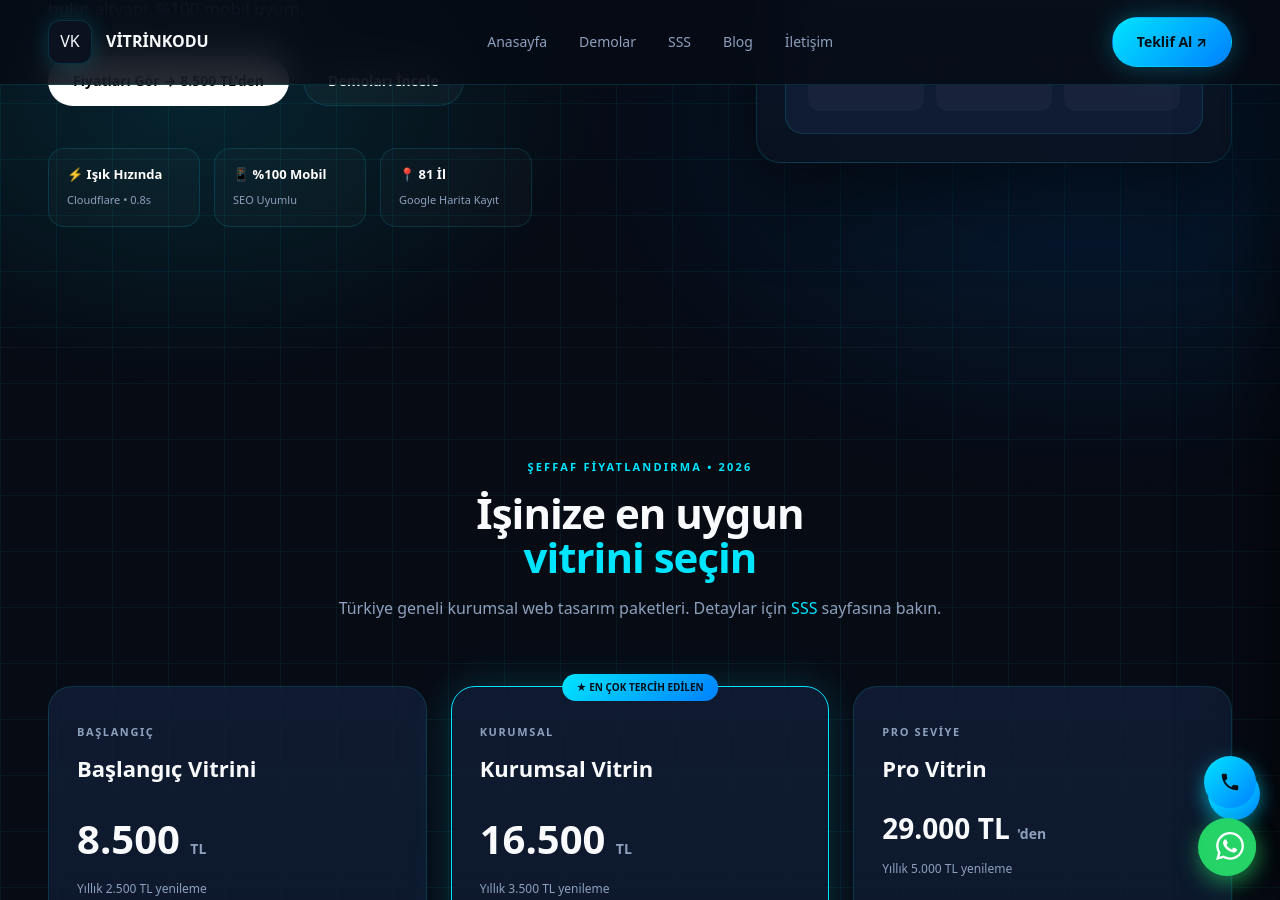
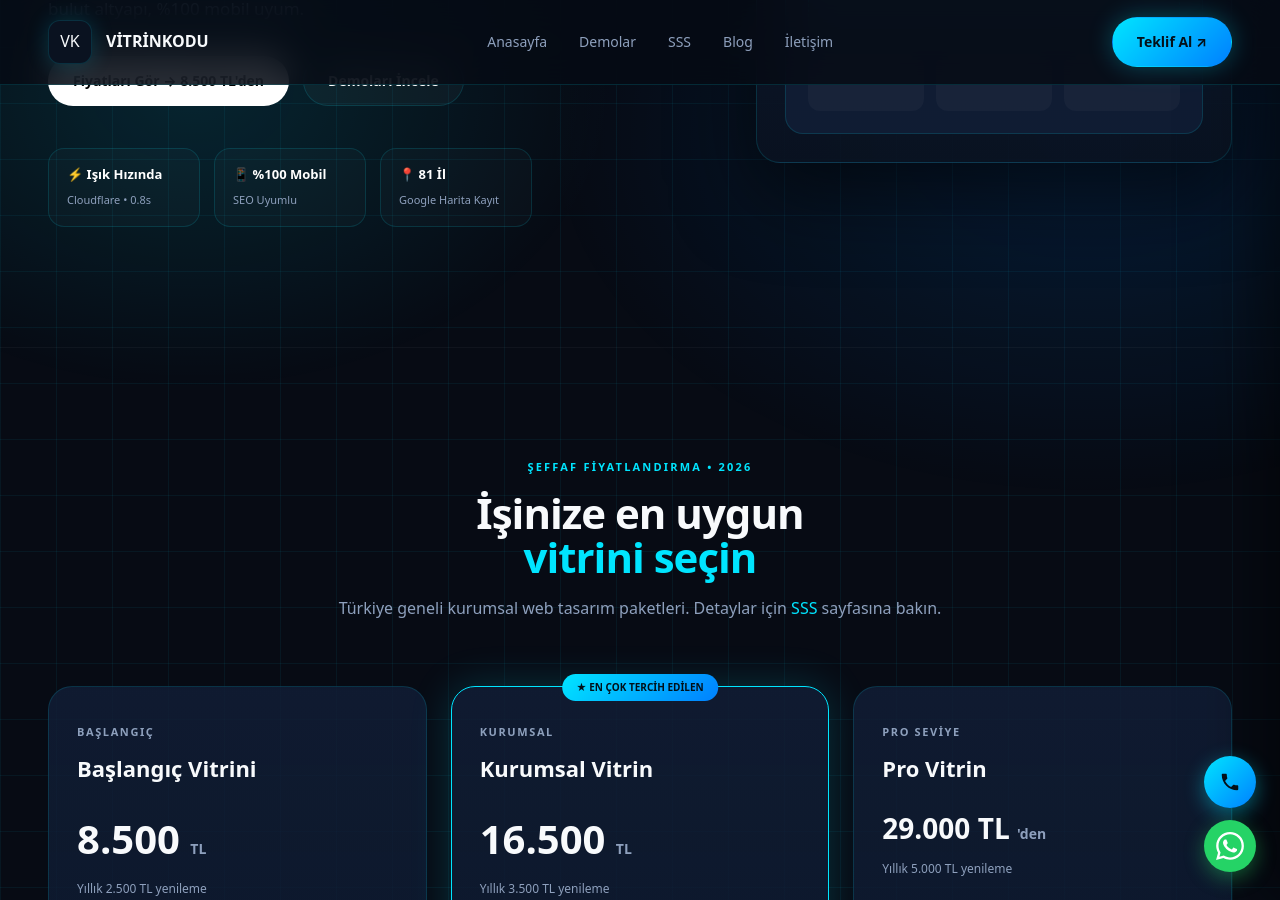
Before and after one commit to 1199mem/vitrinkodu.com.tr, a Jekyll site: the page built from index.html, in a window 1280 px wide and 900 px high, scrolled down 513 px. Built offline with Jekyll 4.4.1, drawn with Linux system fonts in a browser that asks for light colours.

Commit message:
index.html

```diff
--- a/index.html
+++ b/index.html
@@ -18,13 +18,3 @@
 </div><div style="text-align:center;margin-top:32px"><a href="/demolar/" class="btn btn-o" style="padding:14px 28px">Tüm 22 Demoyu İncele → →</a></div></div></section>
 <section id="nasil"><div class="wrap"><div class="center"><span class="tag">ŞEFFAF SÜREÇ</span><h2>3 Adımda Dijital Vitrininiz Yayında! 🚀</h2></div><div class="steps-wrap"><div class="steps-line"></div><div class="steps"><div class="step"><span class="n">01</span><div><h3>TASARIM & KONSEPT</h3><p>Sektörünüze en uygun <a href="/demolar/">demo şablonu</a> birlikte seçiyoruz.</p></div></div><div class="step"><span class="n">02</span><div><h3>KODLAMA & OPTİMİZASYON</h3><p>Mobil uyumlu, ışık hızında ve Google standartlarında inşa ediyoruz.</p></div></div><div class="step"><span class="n">03</span><div><h3>ANAHTAR TESLİM YAYIN</h3><p>Alan adı, hosting ve <a href="/hizmetlerimiz/">harita kaydı</a> ile aynı hafta yayına alıyoruz.</p></div></div></div></div></div></section>
 <section id="iletisim"><div class="wrap"><div class="contact"><div><span class="tag">BUGÜN BAŞLAYALIM</span><h2>Siz işinize odaklanın,<br><span class="grad">vitrini bize bırakın.</span></h2><p style="color:var(--muted);font-size:14px;margin-top:12px"><a href="/iletisim/" style="color:var(--cyan)">İletişim sayfasından</a> veya WhatsApp'tan ulaşın.</p></div><div class="cl"><a href="tel:+905433880019"><span><small>Telefon / WhatsApp</small>0543 388 00 19</span>↗</a><a href="mailto:info@vitrinkodu.com.tr"><span><small>E-Posta</small>info@vitrinkodu.com.tr</span>↗</a><a href="/iletisim/"><span><small>Detaylı</small>İletişim Sayfası</span>↗</a></div></div></div></section>
-
-<!-- Sağ Alt Sabit Telefon Arama Butonu (WhatsApp'ın Üstü) -->
-<a class="phone-float" href="tel:+905433880019" aria-label="Hemen Ara">
-  <svg width="24" height="24" viewBox="0 0 24 24" fill="#041019"><path d="M6.62 10.79c1.44 2.83 3.76 5.14 6.59 6.59l2.2-2.2c.27-.27.67-.36 1.02-.24 1.12.37 2.33.57 3.57.57.55 0 1 .45 1 1V20c0 .55-.45 1-1 1-9.39 0-17-7.61-17-17 0-.55.45-1 1-1h3.5c.55 0 1 .45 1 1 0 1.25.2 2.45.57 3.57.11.35.03.74-.25 1.02l-2.2 2.2z"/></svg>
-</a>
-
-<!-- Sağ Alt Sabit WhatsApp Butonu -->
-<a class="wa" href="https://wa.me/905433880019?text=Merhaba%20VitrinKodu,%20bilgi%20almak%20istiyorum" target="_blank" rel="noopener noreferrer" aria-label="WhatsApp Destek">
-  <svg width="28" height="28" viewBox="0 0 24 24" fill="#fff"><path d="M.057 24l1.687-6.163c-1.041-1.804-1.588-3.849-1.587-5.946.003-6.556 5.338-11.891 11.893-11.891 3.181.001 6.167 1.24 8.413 3.488 2.245 2.248 3.481 5.236 3.48 8.414-.003 6.557-5.338 11.892-11.893 11.892-1.99-.001-3.951-.5-5.688-1.448l-6.305 1.654zm6.597-3.807c1.676.995 3.276 1.591 5.392 1.592 5.448 0 9.886-4.434 9.889-9.885.002-5.462-4.415-9.89-9.881-9.892-5.452 0-9.887 4.434-9.889 9.884-.001 2.225.651 3.891 1.746 5.634l-.999 3.648 3.742-.981zm11.387-5.464c-.074-.124-.272-.198-.57-.347-.297-.149-1.758-.868-2.031-.967-.272-.099-.47-.149-.669.149-.198.297-.768.967-.941 1.165-.173.198-.347.223-.644.074-.297-.149-1.255-.462-2.39-1.475-.883-.788-1.48-1.761-1.653-2.059-.173-.297-.018-.458.13-.606.134-.133.297-.347.446-.521.151-.172.2-.296.3-.495.099-.198.05-.372-.025-.521-.075-.148-.669-1.611-.916-2.206-.242-.579-.487-.501-.669-.51l-.57-.01c-.198 0-.52.074-.792.372s-1.04 1.016-1.04 2.479 1.065 2.876 1.213 3.074c.149.198 2.095 3.2 5.076 4.487.709.306 1.263.489 1.694.626.712.226 1.36.194 1.872.118.571-.085 1.758-.719 2.006-1.413.248-.695.248-1.29.173-1.414z"/></svg>
-</a>
```
